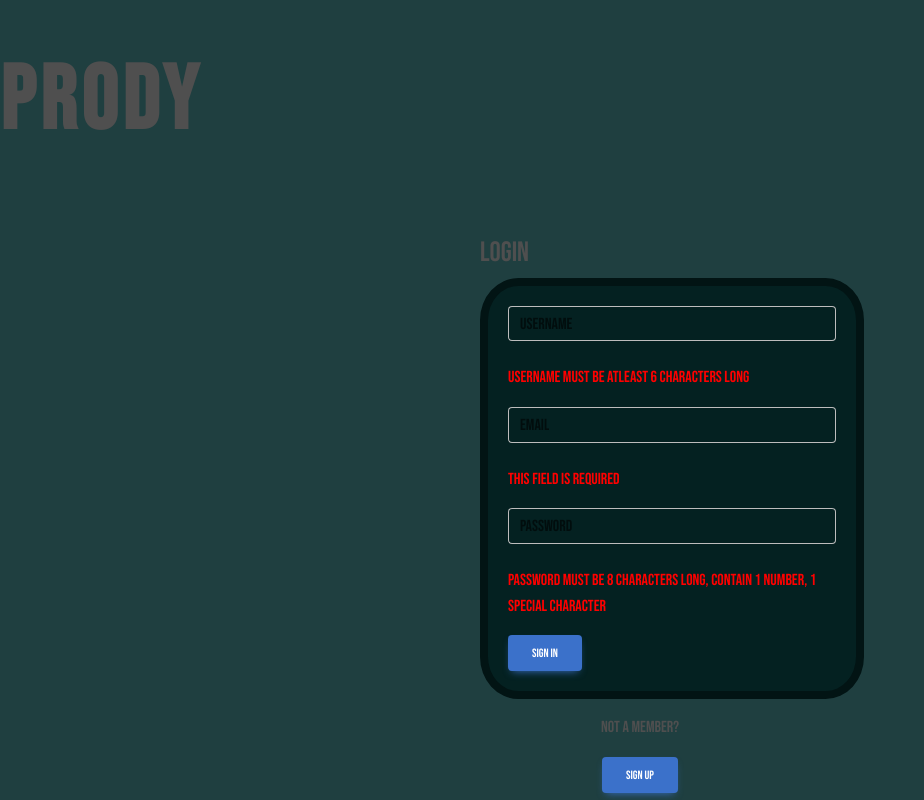
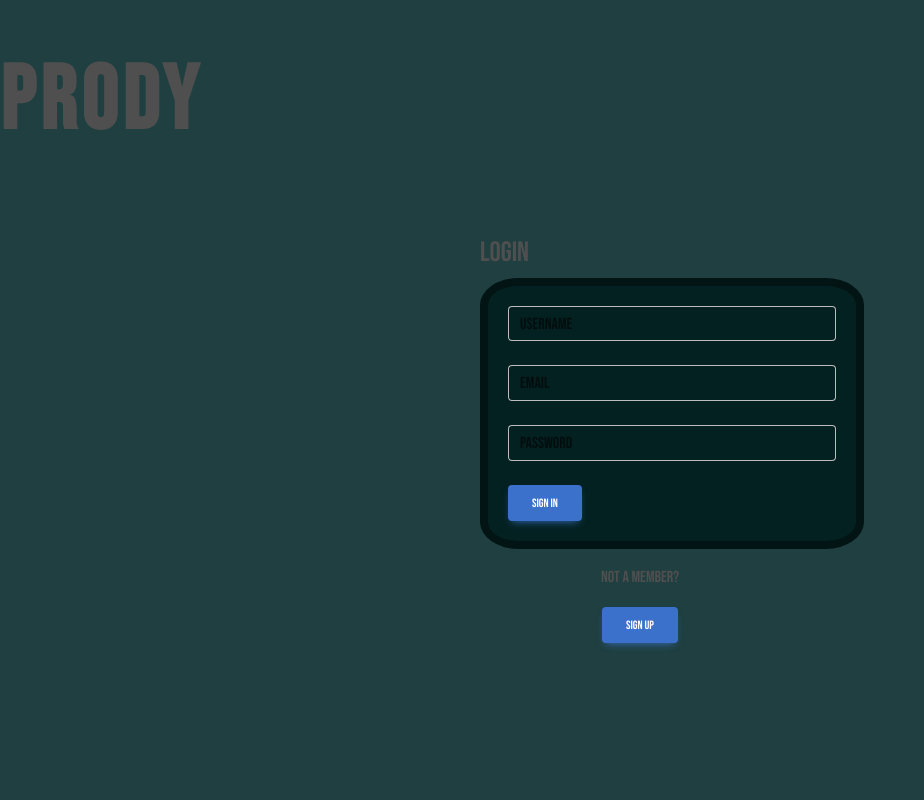
Before and after one commit to Jaylenwilson/Prody-Client, a React (Create React App) app: page / in a window 1280 px wide. Shown: the whole page, without its empty margins (0-924 px from the left). Built offline with nearby package versions, Linux system fonts and the light colour scheme.

Commit message:
form validation complete and admin page set up in navbar need to add conditional for if role is admin display navbar link else display role text also need to debug why admin view fetch does not run when on admin page last steps and more styling before completion of application

```diff
--- a/src/App.css
+++ b/src/App.css
@@ -152,9 +152,14 @@ a {
 
 #commentshell {
   text-align: center;
+  border-bottom: 1px solid #1F3F40 ;
 }
 
 #createbtn {
   margin-top: 5em;
   /* position: sticky; */
 }
+
+#content {
+  width: 100%;
+}
--- a/src/App.tsx
+++ b/src/App.tsx
@@ -10,9 +10,12 @@ import { Navigate } from "react-router-dom";
 import SideBar from "./sidebar/SideBar";
 import ViewPost from "./components/Create-View/ViewPost"
 import { useNavigate } from 'react-router-dom'
+import Admin from "./components/Admin";
+
+
 export type Props = {
   sessionToken: string | null,
-  updateToken: (newToken: string, uName: string) => void,
+  updateToken: (newToken: string, uName: string, rName: string) => void,
   setSessionToken: (newToken: string | null) => void,
   isLoggedIn: boolean,
   clearToken: () => void,
@@ -26,6 +29,8 @@ export type Props = {
   username: string
   setUsername: (username: string) => void
   ViewMyPosts: () => void
+  role: string
+  setRole: (role: string) => void
 
 };
 
@@ -44,11 +49,13 @@ const App: React.FunctionComponent = () => {
   const [isOpen, setIsOpen] = useState<boolean>(false)
   const [postId, setPostId] = useState<string>("")
   const [username, setUsername] = useState<string>("")
+  const [role, setRole] = useState<string>("")
   const navigate = useNavigate()
   // const [ViewMyPosts, setViewMyPosts] = useState<void>()
-  const updateToken = (newToken: string, uName: string) => {
+  const updateToken = (newToken: string, uName: string, rName: string) => {
     localStorage.setItem("Authorization", newToken);
     localStorage.setItem("username", uName);
+    localStorage.setItem("role", rName);
     setSesionToken(newToken)
   };
 
@@ -67,23 +74,26 @@ const App: React.FunctionComponent = () => {
     setIsOpen(false)
   }
 
-  const ViewMyPosts = async () => {
 
-  }
 
   useEffect(() => {
     setUser(user)
+    setRole(role)
+    if (localStorage.getItem('Authorization')) {
+      setSesionToken(localStorage.getItem('Authorization'))
+    }
   }, [sessionToken])
+
 
   return (
     <>
       {/* <SideBar /> */}
       {/* //<Router> */}
-      <SideBar clearToken={clearToken} username={username} sessionToken={sessionToken} />
+      <SideBar role={role} clearToken={clearToken} username={username} sessionToken={sessionToken} />
       <Routes>
 
         <Route path='/' element={
-          <Landing username={user} setUsername={setUsername} user={user} setUser={setUser} closeModal={closeModal} toggleModal={toggleModal} isOpen={isOpen} sessionToken={sessionToken}
+          <Landing role={role} setRole={setRole} username={user} setUsername={setUsername} user={user} setUser={setUser} closeModal={closeModal} toggleModal={toggleModal} isOpen={isOpen} sessionToken={sessionToken}
             updateToken={updateToken} setSessionToken={setSesionToken} />
         } />
 
@@ -108,6 +118,10 @@ const App: React.FunctionComponent = () => {
           <ViewPost user={user} setUser={setUser} postId={postId} />
         } />
 
+        <Route path='/admin' element={
+          <Admin role={role} />
+        } />
+
       </Routes>
       {/* </Router> */}
     </>
--- a/src/auth/landing.tsx
+++ b/src/auth/landing.tsx
@@ -14,9 +14,11 @@ export interface LandingProps {
     user: Props['user']
     username: Props['username'],
     setUsername: Props['setUsername']
+    role: Props['role']
+    setRole: Props['setRole']
 }
 
-export class Landing extends React.Component<{ username: Props['username'], setUsername: Props['setUsername'], user: Props['user'], setUser: Props['setUser'], sessionToken: Props['sessionToken'], updateToken: Props['updateToken'], setSessionToken: Props['setSessionToken'], toggleModal: Props['toggleModal'], isOpen: Props['isOpen'], closeModal: Props['closeModal'], }, LoginProps> {
+export class Landing extends React.Component<{ role: Props['role'], setRole: Props['setRole'], username: Props['username'], setUsername: Props['setUsername'], user: Props['user'], setUser: Props['setUser'], sessionToken: Props['sessionToken'], updateToken: Props['updateToken'], setSessionToken: Props['setSessionToken'], toggleModal: Props['toggleModal'], isOpen: Props['isOpen'], closeModal: Props['closeModal'], }, LoginProps> {
     constructor(props: LandingProps) {
         super(props)
 
@@ -28,7 +30,7 @@ export class Landing extends React.Component<{ username: Props['username'], setU
         return (
             <div>
 
-                <Login username={this.props.username} setUsername={this.props.setUsername} user={this.props.user} setUser={this.props.setUser} closeModal={this.props.closeModal} sessionToken={this.props.sessionToken} updateToken={this.props.updateToken} setSessionToken={this.props.setSessionToken} toggleModal={this.props.toggleModal} isOpen={this.props.isOpen} />
+                <Login role={this.props.role} setRole={this.props.setRole} username={this.props.username} setUsername={this.props.setUsername} user={this.props.user} setUser={this.props.setUser} closeModal={this.props.closeModal} sessionToken={this.props.sessionToken} updateToken={this.props.updateToken} setSessionToken={this.props.setSessionToken} toggleModal={this.props.toggleModal} isOpen={this.props.isOpen} />
 
             </div>
         )
--- a/src/auth/login.tsx
+++ b/src/auth/login.tsx
@@ -22,6 +22,8 @@ export type LoginProps = {
     closeModal: Props['closeModal'],
     username: Props['username'],
     setUsername: Props['setUsername']
+    role: Props['role']
+    setRole: Props['setRole']
 }
 
 export type LoginState = {
@@ -79,7 +81,7 @@ class Login extends React.Component<LoginProps, LoginState> {
                 console.log(data);
                 if (data.user) {
                     this.props.setSessionToken(data.sessionToken);
-                    this.props.updateToken(data.sessionToken, data.user.username);
+                    this.props.updateToken(data.sessionToken, data.user.username, data.user.role);
                     this.props.setUser(data.user.id);
                     // this.props.setUsername(data.user.username)
                 }
@@ -103,12 +105,9 @@ class Login extends React.Component<LoginProps, LoginState> {
                     <h3>Login</h3>
                     <form id="loginform" onSubmit={this.userLogin}>
 
-                        <MDBInput required='required' className='mb-4' type='text' name='username' value={this.state.username} onChange={this.handleClick} label='username'></MDBInput>
-                        <p className="errormsg">Username must be atleast 6 characters long</p>
-                        <MDBInput className='mb-4' type='text' name='email' value={this.state.email} onChange={this.handleClick} label='email'></MDBInput>
-                        <p className="errormsg">This field is required</p>
-                        <MDBInput className='mb-4' type='password' name='password' value={this.state.password} onChange={this.handleClick} label='password'></MDBInput>
-                        <p className="errormsg"> Password must be 8 characters long, contain 1 number, 1 special character</p>
+                        <MDBInput required className='mb-4' type='text' name='username' value={this.state.username} onChange={this.handleClick} label='username' ></MDBInput>
+                        <MDBInput required className='mb-4' type='text' name='email' value={this.state.email} onChange={this.handleClick} label='email'></MDBInput>
+                        <MDBInput required className='mb-4' type='password' name='password' value={this.state.password} onChange={this.handleClick} label='password'></MDBInput>
 
                         <MDBBtn type='submit'>Sign in</MDBBtn>
                         {this.state.user !== "" && <Navigate to='/home' />}
@@ -123,7 +122,7 @@ class Login extends React.Component<LoginProps, LoginState> {
                 </div>
 
                 <div id="signupbtn">
-                    <Signup username={this.props.username} setUsername={this.props.setUsername} setUser={this.props.setUser} user={this.props.user} closeModal={this.props.closeModal} toggleModal={this.props.toggleModal} isOpen={this.props.isOpen} sessionToken={this.props.sessionToken} updateToken={this.props.updateToken} setSessionToken={this.props.setSessionToken} />
+                    <Signup role={this.props.role} setRole={this.props.setRole} username={this.props.username} setUsername={this.props.setUsername} setUser={this.props.setUser} user={this.props.user} closeModal={this.props.closeModal} toggleModal={this.props.toggleModal} isOpen={this.props.isOpen} sessionToken={this.props.sessionToken} updateToken={this.props.updateToken} setSessionToken={this.props.setSessionToken} />
                 </div>
 
             </div>
--- a/src/auth/signup.tsx
+++ b/src/auth/signup.tsx
@@ -21,6 +21,8 @@ export interface SignupProps {
     setUser: Props['setUser'],
     username: Props['username'],
     setUsername: Props['setUsername']
+    role: Props['role']
+    setRole: Props['setRole']
 
 }
 
@@ -96,10 +98,14 @@ export class Signup extends React.Component<SignupProps, SignUpState> {
                 // this.props.setSessionToken(data.sessionToken);
                 if (json.user) {
                     this.props.setSessionToken(json.sessionToken);
-                    this.props.updateToken(json.sessionToken, json.user.username);
+                    this.props.updateToken(json.sessionToken, json.user.username, json.user.role);
                     this.props.setUser(json.user.id);
+                    this.props.closeModal()
+
                     // this.props.setUsername(json.user.username);
                 }
+                // this.props.setRole(json.user.role)
+
             })
             .catch(err => console.log(err))
     }
@@ -127,25 +133,25 @@ export class Signup extends React.Component<SignupProps, SignUpState> {
                         <Form onSubmit={this.userSignup} >
                             <FormGroup>
                                 <Label>Enter a Username</Label>
-                                <Input name='username' type='text' value={this.state.username} onChange={this.handleClick} />
+                                <Input name='username' type='text' value={this.state.username} onChange={this.handleClick} required />
                             </FormGroup>
                             <FormGroup>
                                 <Label>Enter your email</Label>
-                                <Input name='email' type='text' value={this.state.email} onChange={this.handleClick} />
+                                <Input name='email' type='text' value={this.state.email} onChange={this.handleClick} required />
                             </FormGroup>
                             <FormGroup>
                                 <Label>Create a password</Label>
-                                <Input name='password' type='text' value={this.state.password} onChange={this.handleClick} />
+                                <Input name='password' type='password' value={this.state.password} onChange={this.handleClick} required />
                             </FormGroup>
                             <FormGroup>
                                 <Label>Select a role</Label>
-                                <Input type='select' name='role' value={this.state.role} onChange={this.handleClick}>
-                                    <option value="admin">Admin</option>
+                                <Input type='select' name='role' value={this.state.role} onChange={this.handleClick} required>
+                                    <option value="Admin">Admin</option>
                                     <option value="Instructor">Instructor</option>
                                     <option value="Student">Student</option>
                                 </Input>
                             </FormGroup>
-                            <Button onClick={this.props.closeModal} type='submit' >Sign up!</Button>
+                            <Button type='submit' >Sign up!</Button>
                         </Form>
                     </ModalBody>
                     {localStorage.getItem("sessionToken") && <Navigate to='/home' />}
--- /dev/null
+++ b/src/components/Admin.tsx
@@ -0,0 +1,55 @@
+import React from 'react';
+import { Props } from '../App';
+import APIURL from '../helpers/environment';
+
+export interface AdminProps {
+    role: Props['role']
+}
+
+export interface AdminState {
+    adminData: string[]
+}
+
+
+
+export class Admin extends React.Component<AdminProps, AdminState> {
+    constructor(props: AdminProps) {
+        super(props)
+
+        this.state = {
+            adminData: []
+        }
+
+    }
+
+
+    AdminView = async () => {
+
+        await fetch(`${APIURL}/auth/userinfo`, {
+            method: 'GET',
+            headers: new Headers({
+                "content-Type": "application/json",
+                // Authorization: `${localStorage.getItem("Authorization")}`
+            })
+        })
+            .then(data => data.json())
+            .then(data => {
+                console.log(data)
+            })
+            .catch((err) => console.log(err))
+
+    }
+
+    componentDidMount() {
+        this.AdminView()
+    }
+
+    render(): React.ReactNode {
+        return (
+            <h1>hello world</h1>
+        )
+    }
+
+}
+
+export default Admin;
--- a/src/components/Create-View/ViewPost.tsx
+++ b/src/components/Create-View/ViewPost.tsx
@@ -72,6 +72,10 @@ export class MyPost extends React.Component<MyPostProps, MyPostState> {
                 Authorization: `${localStorage.getItem("Authorization")}`
             })
 
+
+        })
+        this.setState({
+            editActive: false
         })
         this.ViewMyPosts()
 
--- a/src/components/Home.tsx
+++ b/src/components/Home.tsx
@@ -155,6 +155,7 @@ export class Home extends React.Component<HomeProps, HomeState> {
                     {/* //  <h2>{this.props.username}</h2> */}
                     <MDBCardTitle className="title">{posts.category}</MDBCardTitle>
                     <MDBCardBody>
+                        <img src={posts.image} alt="" />
                         <ReactPlayer className="video" url={posts.link} />
                         <h3>{posts.description}</h3>
                         <MDBBtn onClick={() => this.viewComment(posts.id)}>view comments</MDBBtn>
@@ -170,7 +171,7 @@ export class Home extends React.Component<HomeProps, HomeState> {
                                         //call delete and or edit function here
                                         <div className="commentcontent"  >
                                             {/* <h5>{this.props.username}</h5> */}
-                                            <p >{c.content}</p>
+                                            <p id="content">{c.content}</p>
                                             {console.log(this.props.user, 'C User', c.userId)}
                                             {c.userId === this.props.user ?
                                                 <div>
--- a/src/sidebar/SideBar.tsx
+++ b/src/sidebar/SideBar.tsx
@@ -11,7 +11,7 @@ export interface SideBarProps {
     sessionToken: Props['sessionToken']
     username: Props['username']
     clearToken: Props['clearToken']
-
+    role: Props['role']
 }
 
 
@@ -64,8 +64,12 @@ export class Sidebar extends React.Component<SideBarProps, SideBarState> {
                             <Link to="/mypost">{localStorage.getItem('username')}</Link>
                         </li>
                         <li>
+                            <Link to="/admin">{localStorage.getItem('role')}</Link>
+                        </li>
+                        <li>
                             <button onClick={this.props.clearToken}>Logout</button>
                         </li>
+
                     </div> : null}
             </div>
 
```
